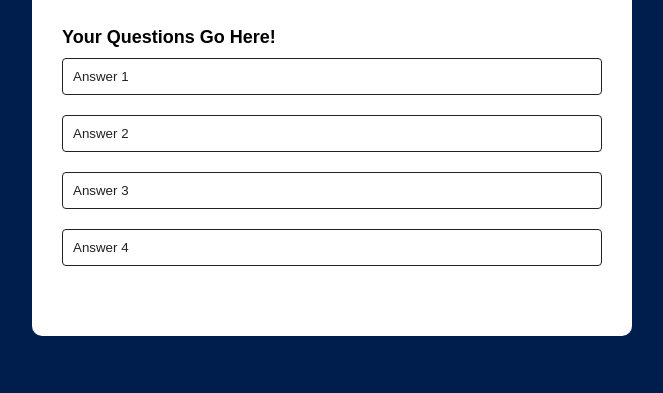
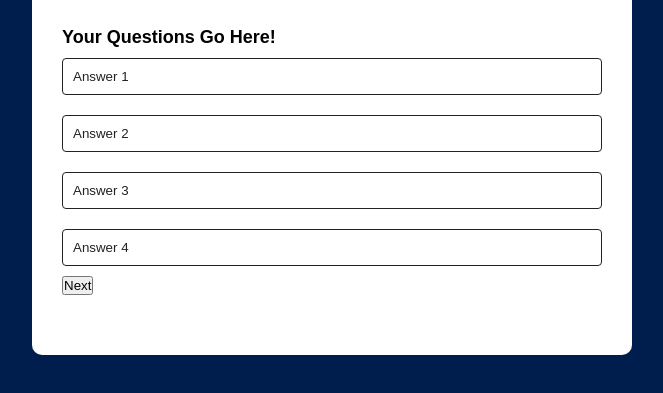
Before and after one commit to rus1290/quiz-app-project, a plain HTML site: page index.html in a window 1280 px wide. Shown: the part 201-594 px from the top of the page, without its empty margins (308-971 px from the left). Drawn offline with Linux system fonts and the light colour scheme.

Commit message:
added next button.

```diff
--- a/index.html
+++ b/index.html
@@ -18,8 +18,8 @@
                 <button class="btn">Answer 3</button>
                 <button class="btn">Answer 4</button>
             </div>
+            <button id="next-btn">Next</button>
         </div>
-
     </div>
 
 </body>
```
